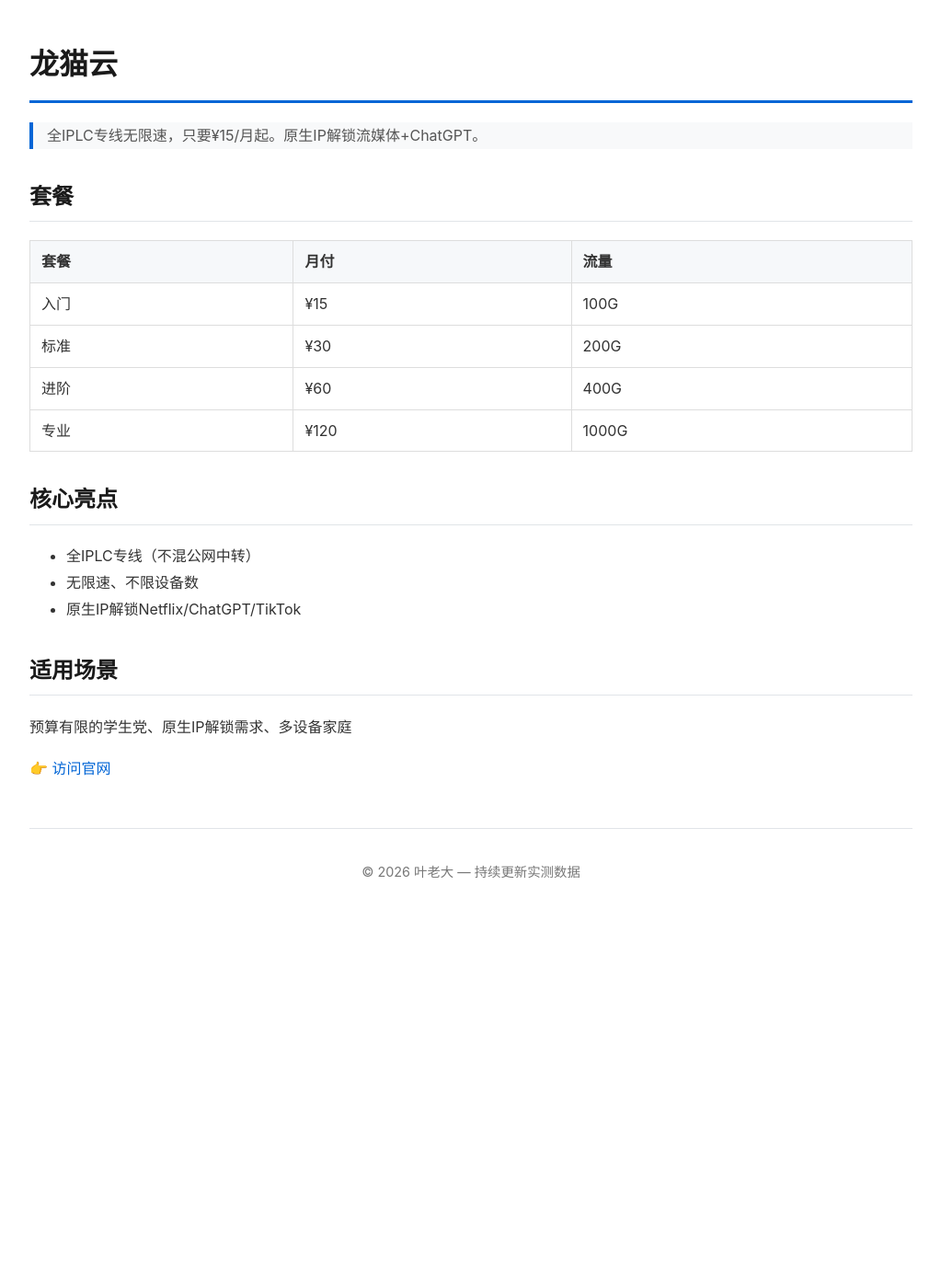
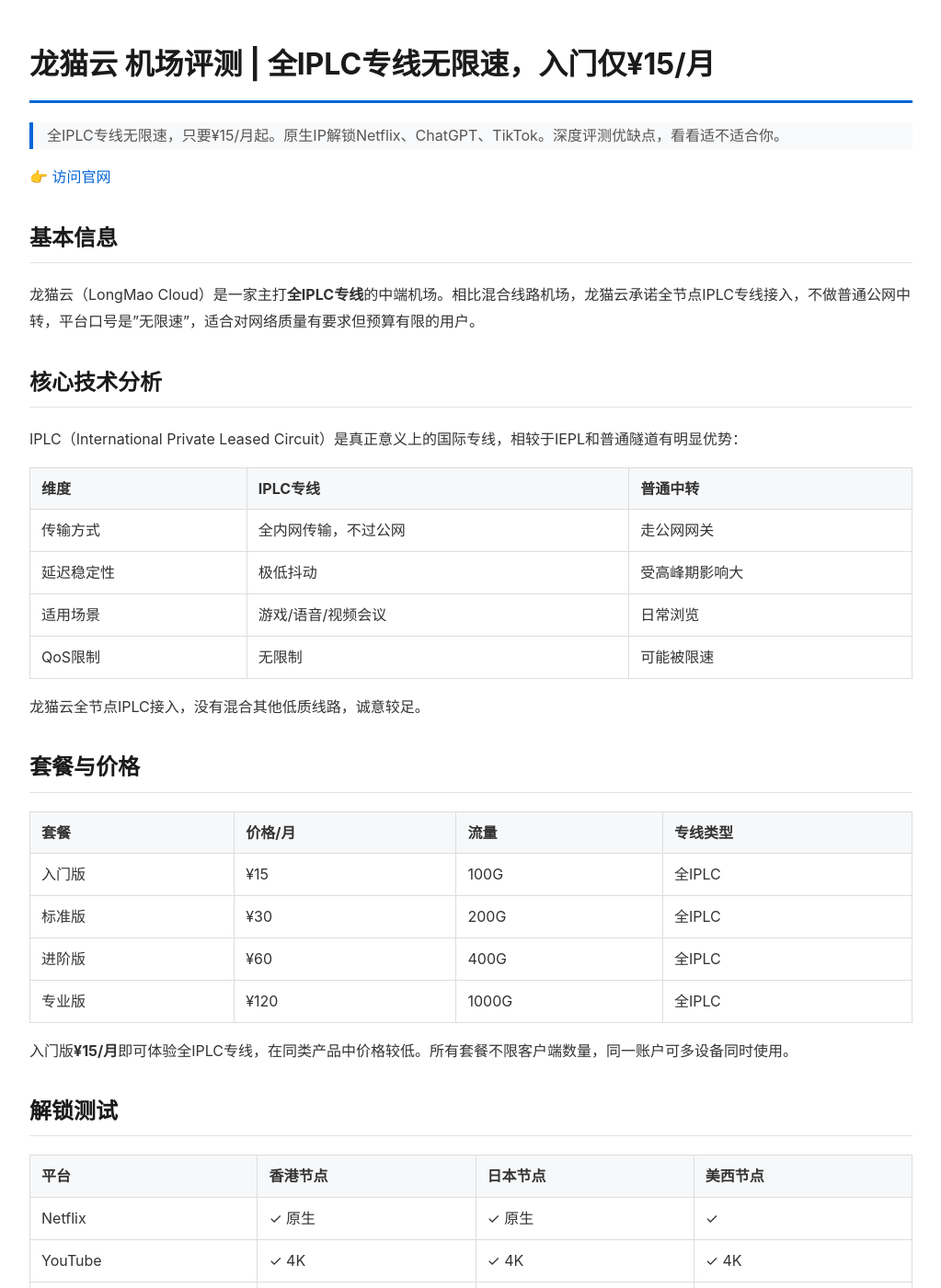
Before and after one commit to yezuofan/free-internet-guide, a Jekyll site: the page built from airport-reviews/longmaoyun.md, in a window 1280 px wide and 1400 px high. Shown: the whole window at 92% size, without its empty margins (128-1151 px from the left). Built offline with Jekyll 4.4.1, drawn with Linux system fonts in a browser that asks for light colours; some of the changed text lies outside the part shown.

Commit message:
Revamp: longmaoyun review with full IPLC analysis

```diff
--- a/airport-reviews/longmaoyun.md
+++ b/airport-reviews/longmaoyun.md
@@ -3,30 +3,109 @@ title: 龙猫云
 description: 龙猫云机场评测 — 全IPLC专线无限速，原生IP，¥15/月入门
 url: https://inv06.lmaff01.cc/register?aff=dqNRmvru
 tags: [机场, IPLC, 专线, 便宜]
-update_date: "2026-05-12"
+update_date: "2026-06-08"
 ---
 
-# 龙猫云
+# 龙猫云 机场评测 | 全IPLC专线无限速，入门仅¥15/月
 
-> 全IPLC专线无限速，只要¥15/月起。原生IP解锁流媒体+ChatGPT。
+> 全IPLC专线无限速，只要¥15/月起。原生IP解锁Netflix、ChatGPT、TikTok。深度评测优缺点，看看适不适合你。
 
-## 套餐
+[👉 访问官网](https://api.huanghaiwan.com/go/龙猫云)
 
-| 套餐 | 月付 | 流量 |
-|------|------|------|
-| 入门 | ¥15 | 100G |
-| 标准 | ¥30 | 200G |
-| 进阶 | ¥60 | 400G |
-| 专业 | ¥120 | 1000G |
+## 基本信息
 
-## 核心亮点
+龙猫云（LongMao Cloud）是一家主打**全IPLC专线**的中端机场。相比混合线路机场，龙猫云承诺全节点IPLC专线接入，不做普通公网中转，平台口号是"无限速"，适合对网络质量有要求但预算有限的用户。
 
-- 全IPLC专线（不混公网中转）
-- 无限速、不限设备数
-- 原生IP解锁Netflix/ChatGPT/TikTok
+## 核心技术分析
+
+IPLC（International Private Leased Circuit）是真正意义上的国际专线，相较于IEPL和普通隧道有明显优势：
+
+| 维度 | IPLC专线 | 普通中转 |
+|:----|:---------|:---------|
+| 传输方式 | 全内网传输，不过公网 | 走公网网关 |
+| 延迟稳定性 | 极低抖动 | 受高峰期影响大 |
+| 适用场景 | 游戏/语音/视频会议 | 日常浏览 |
+| QoS限制 | 无限制 | 可能被限速 |
+
+龙猫云全节点IPLC接入，没有混合其他低质线路，诚意较足。
+
+## 套餐与价格
+
+| 套餐 | 价格/月 | 流量 | 专线类型 |
+|:----|:--------|:-----|:---------|
+| 入门版 | ¥15 | 100G | 全IPLC |
+| 标准版 | ¥30 | 200G | 全IPLC |
+| 进阶版 | ¥60 | 400G | 全IPLC |
+| 专业版 | ¥120 | 1000G | 全IPLC |
+
+入门版**¥15/月**即可体验全IPLC专线，在同类产品中价格较低。所有套餐不限客户端数量，同一账户可多设备同时使用。
+
+## 解锁测试
+
+| 平台 | 香港节点 | 日本节点 | 美西节点 |
+|:----|:---------|:---------|:---------|
+| Netflix | ✓ 原生 | ✓ 原生 | ✓ |
+| YouTube | ✓ 4K | ✓ 4K | ✓ 4K |
+| Disney+ | ✓ | ✓ | ✓ |
+| ChatGPT | ✓ | ✓ | ✓ |
+| TikTok | ✓ | ✓ | ✓ |
+
+解锁能力良好，主流流媒体和AI工具均可正常访问。原生IP节点对Netflix等平台亲和度高。
 
 ## 适用场景
 
-预算有限的学生党、原生IP解锁需求、多设备家庭
+- **游戏加速**：IPLC专线延迟低、抖动小，适合外服游戏
+- **视频会议**：跨境办公、Zoom/Teams通话稳定
+- **流媒体观看**：Netflix 4K、Disney+等高清解锁
+- **AI工具使用**：ChatGPT、Claude等稳定访问
+- **预算有限但求稳**：¥15/月入门价，低于大多数IPLC机场
 
-[👉 访问官网](https://inv06.lmaff01.cc/register?aff=dqNRmvru)
+## 优缺点
+
+**优点：**
+
+- 全IPLC专线，不混合其他线路，诚意十足
+- 入门价低，¥15/月即可体验
+- 不限客户端数，家庭/团队使用划算
+- 解锁能力覆盖主流需求
+- 晚高峰表现稳定，IPLC优势明显
+
+**缺点：**
+
+- 节点数量相对有限（约15个节点）
+- 带宽上限不如高端机场
+- 小众机场，长期运营稳定性需观察
+
+## 适合人群
+
+✅ **推荐：** 预算有限但想体验全IPLC专线的学生党、需要原生IP解锁流媒体的用户、多设备家庭共享
+❌ **不推荐：** 需要大量节点选择的用户、对带宽上限有高要求的用户
+
+## 横向对比
+
+| 机场 | 价格/月 | 流量 | 技术 | 推荐度 |
+|:----|:--------|:-----|:-----|:------|
+| **龙猫云** | ¥15 | 100G | 全IPLC | ⭐⭐⭐⭐ |
+| 自由猫 | ¥25 | 300G | IEPL+MPTCP | ⭐⭐⭐⭐⭐ |
+| 万达云 | ¥16.8 | 100G | IEPL+住宅IP | ⭐⭐⭐⭐ |
+| 贝贝云 | ¥24.9 | 100G | 中转 | ⭐⭐⭐ |
+
+> 如果追求更广节点覆盖和成熟运营，推荐[自由猫 Freecat](https://api.huanghaiwan.com/go/自由猫)（¥25/300G，MPTCP技术）。龙猫云适合IPLC专线需求的入门用户。
+
+## 总结评分
+
+| 项目 | 评分（5星） |
+|:----|:------------|
+| 价格 | ★★★★★ |
+| 专线质量 | ★★★★☆ |
+| 解锁能力 | ★★★★☆ |
+| 稳定性 | ★★★★☆ |
+| 客户端限制 | ★★★★★ |
+
+**综合推荐指数：4.2/5**
+
+龙猫云以"全IPLC+不限客户端+¥15入门"作为核心卖点，定位清晰，适合对专线有需求但不想花大钱的用户。价格屠夫路线，性价比突出。节点数量有限，介意者请先确认目标节点是否覆盖需求。
+
+[👉 访问官网](https://api.huanghaiwan.com/go/龙猫云)
+
+*本文包含推广链接*
```
